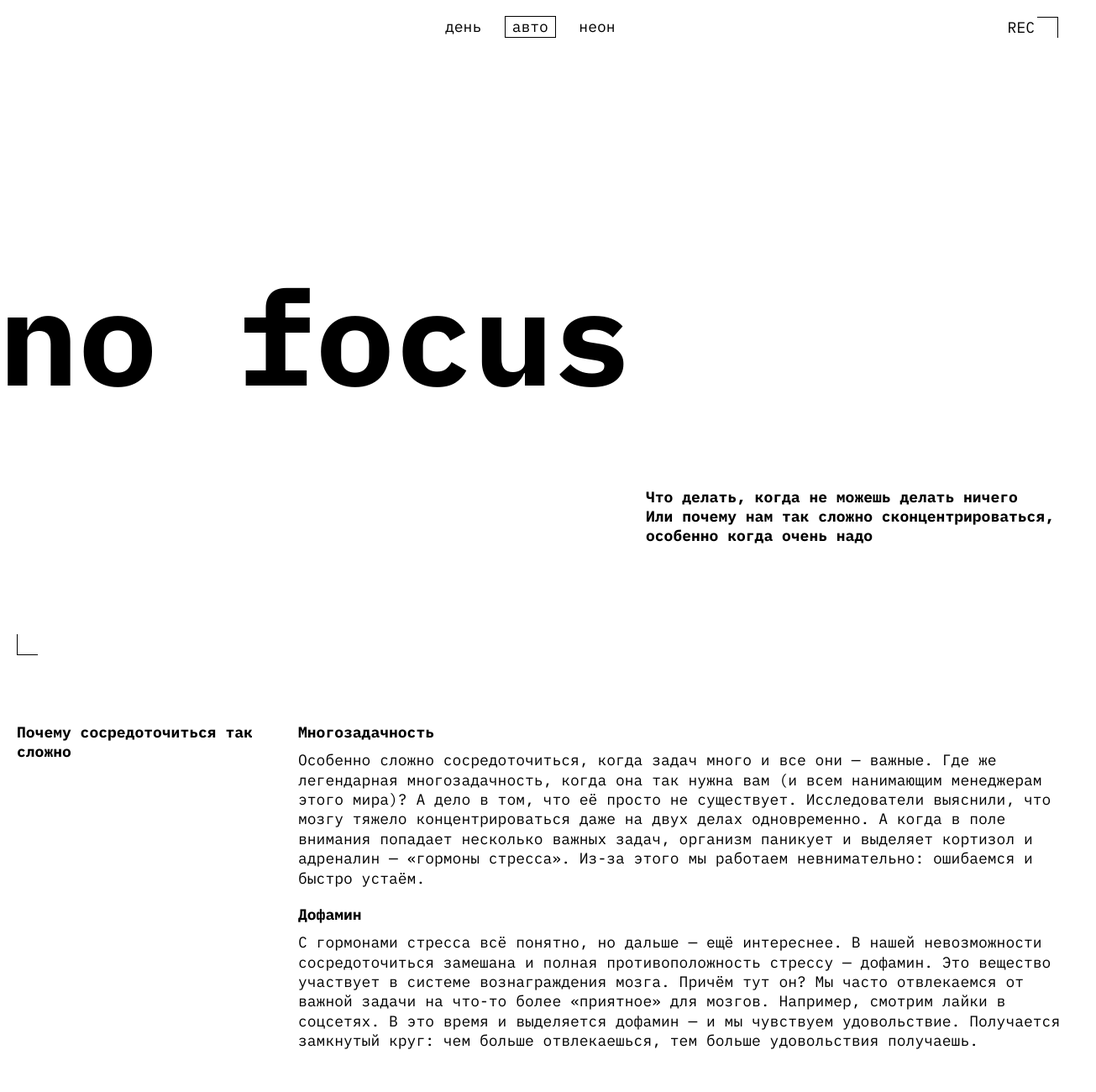
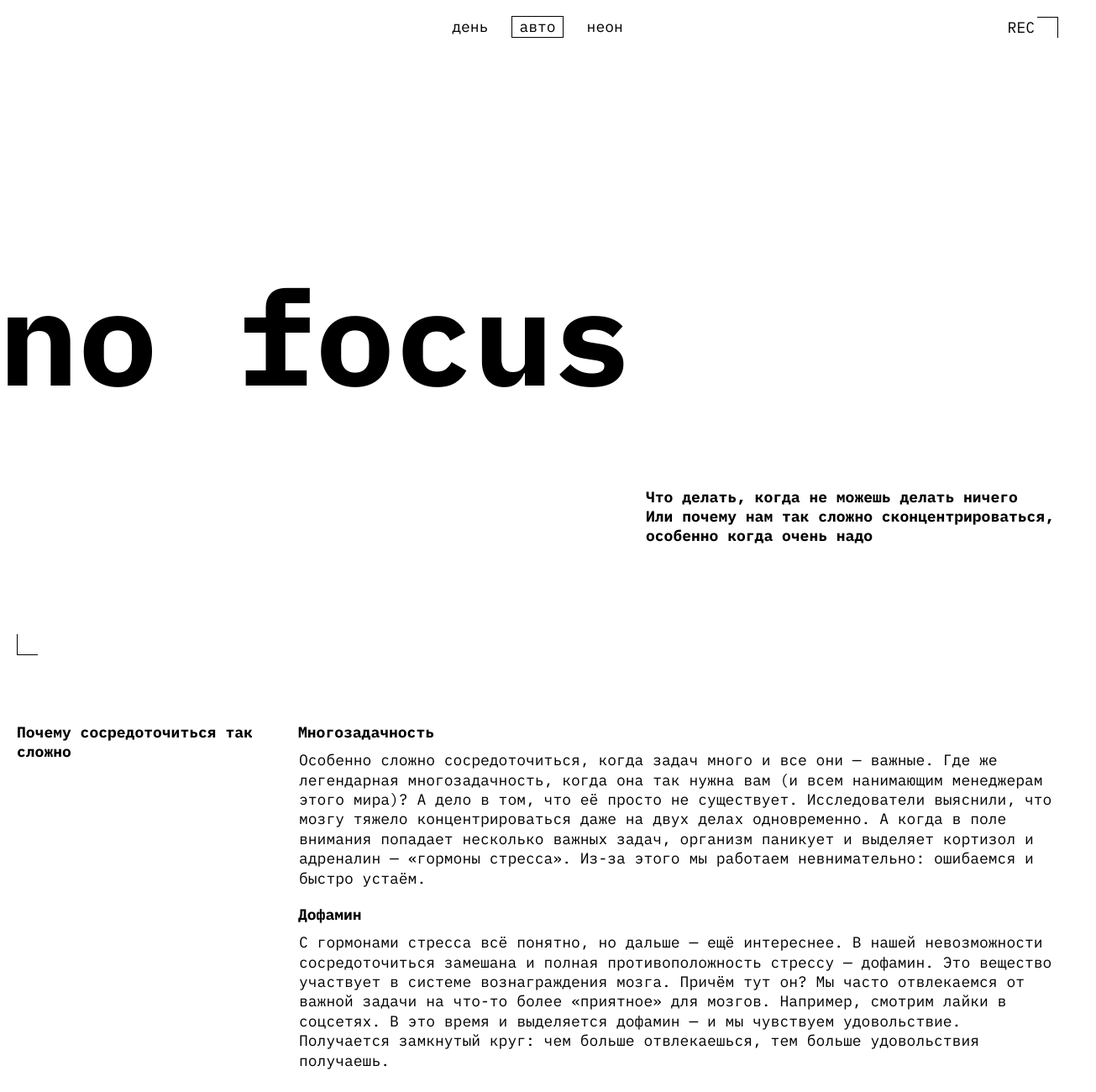
Before and after one commit to miklefreeman/slozhno-sosredotochitsya-fd, a plain HTML site: page index.html in a window 1280 px wide. Shown: the top 1300 px of the page at 84% size, 1305 px wide, since content can reach past the window. Drawn offline with Linux system fonts and the light colour scheme.

Commit message:
"I'm ready to refine two sizes_1024x768_30.07.23-14"

```diff
--- a/styles/style.css
+++ b/styles/style.css
@@ -416,6 +416,11 @@ h4 {
     min-height: 768px;
   }
 
+  .content-section {
+    margin-top: 70px;
+    padding: 0 20px;
+  }
+
   .header__theme-menu {
     margin-top: 20px;
     margin-right: 0;
@@ -429,12 +434,12 @@ h4 {
 
   .header__theme-menu-list {
     display: grid;
+    justify-content: center;
     grid-template-columns: repeat(3, auto);
-    gap: 7px;
+    gap: 25px;
     width: 232px;
     height: 28px;
     padding-top: 2px;
-
   }
 
   .site-header__title {
@@ -451,23 +456,30 @@ h4 {
 
   .content-section__title {
     min-width: 315px;
+    margin-bottom: -10px;
   }
 
   .content-section--focus-difficulty .content-section__list,
   .content-section.content-section--focus-improvement .focus-tips {
     max-width: calc(100% - 80px);
-    padding-right: 30px;
+    padding-right: 16px;
   }
 
   .content-section__text {
     max-width: 100%;
+    margin: -15px;
+    margin-top: 10px;
+    margin-left: 1px;
+    margin-bottom: 10px;
   }
 
-  .content-section.content-section--concentration-reducers .content-section__list {
+  .content-section.content-section--concentration-reducers
+    .content-section__list {
     display: grid;
     grid-template-columns: repeat(3, 1fr);
     gap: 20px;
     justify-content: space-between;
     width: 985px;
+    padding-top: 10px;
   }
 }
```
